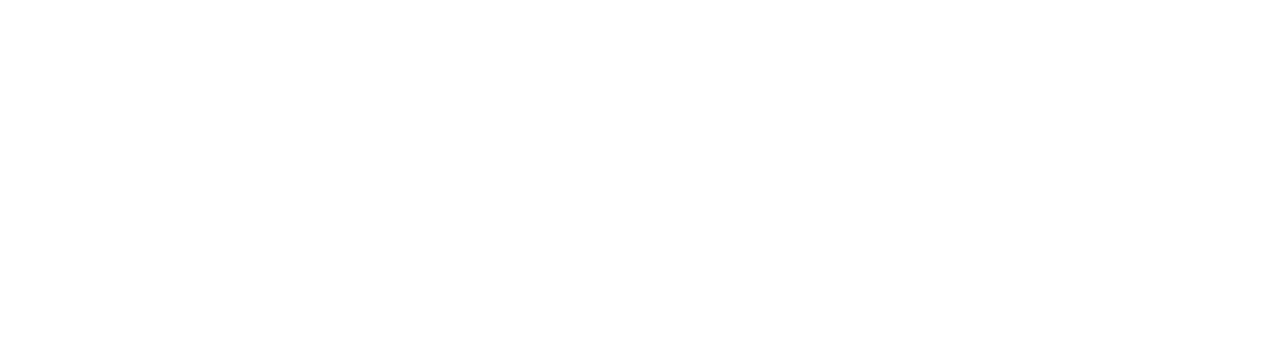
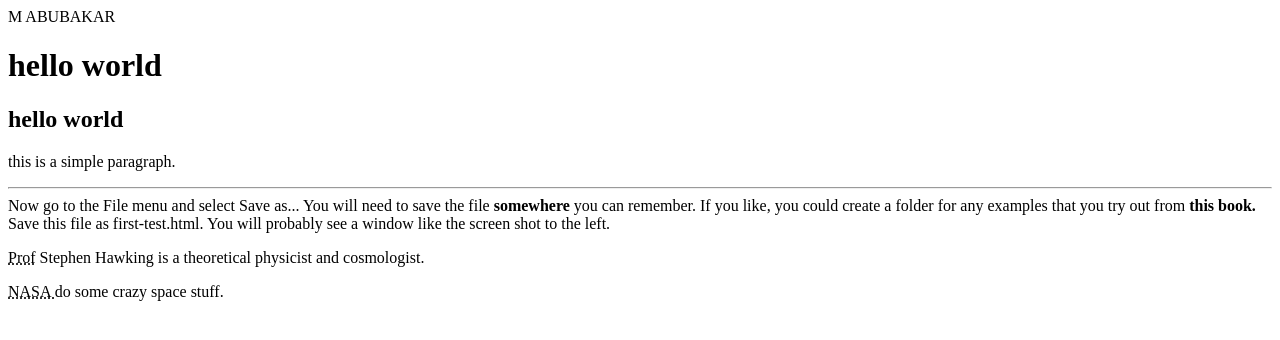
Before and after one commit to MuhmmadAbubakar793/full-web-development-, a plain HTML site: page index.html in a window 1280 px wide. Drawn offline with Linux system fonts and the light colour scheme.

Commit message:
Add files via upload

```diff
--- a/index.html
+++ b/index.html
@@ -3,11 +3,31 @@
 <head>
     <meta charset="UTF-8">
     <meta name="viewport" content="width=device-width, initial-scale=1.0">
-    <title>Document</title>
+    <title>index.html</title>
 </head>
 <body>
+    M ABUBAKAR
+    <h1>hello world</h1>
+    <h2>hello world</h2>
+    <p>
+        this is a simple paragraph.
+        <hr /> Now go to the File menu and select Save as...
+        You will need to save the file <strong>somewhere</strong> you can remember.
+        If you like, you could create a folder for any examples
+        that you try out from <b>this book.</b> Save this file as first-test.html. You will probably see a window like
+        the
+        screen shot to the left.
+    </p>
 
-
-    <script src="./script.js"></script>
+    <p>
+        <abbr title="Professor">Prof</abbr>
+        Stephen Hawking is a theoretical physicist and cosmologist.
+    </p>
+    <p>
+        <acronym title="National Aeronautics and Space Administration">
+            NASA
+        </acronym>
+        do some crazy space stuff.
+    </p>
 </body>
 </html>
```
